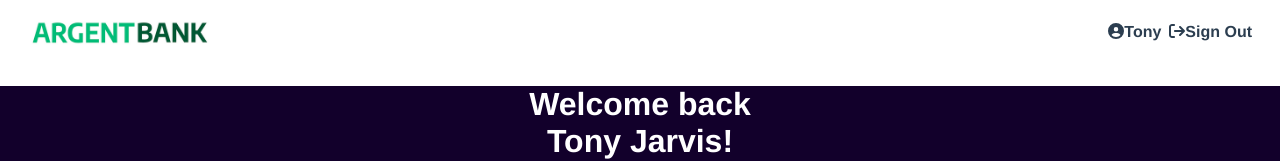
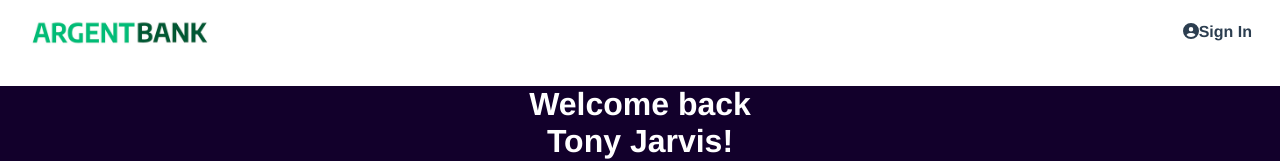
Before and after one commit to YuriZoko/ArgentBank, a React (Create React App) app: page /user in a window 1280 px wide. Shown: the top 161 px of the page. Built offline with nearby package versions, Linux system fonts and the light colour scheme.

Commit message:
header and footer all pages

```diff
--- a/src/pages/Login/index.js
+++ b/src/pages/Login/index.js
@@ -2,27 +2,13 @@ import React from 'react';
 import '../../css/main.css';
 import { FontAwesomeIcon } from '@fortawesome/react-fontawesome';
 import { faUserCircle } from '@fortawesome/free-solid-svg-icons';
-import argentBankLogo from '../../img/argentBankLogo.png';
+import Header from '../../components/header';
+import Footer from '../../components/footer';
 
 const Login = () => {
   return (
     <div>
-      <nav className="main-nav">
-        <a className="main-nav-logo" href="/">
-          <img
-            className="main-nav-logo-image"
-            src={argentBankLogo}
-            alt="Argent Bank Logo"
-          />
-          <h1 className="sr-only">Argent Bank</h1>
-        </a>
-        <div>
-          <a className="main-nav-item" href="/sign-in">
-            <FontAwesomeIcon icon={faUserCircle} />
-            Sign In
-          </a>
-        </div>
-      </nav>
+    <Header />
       <main className="main bg-dark">
         <section className="sign-in-content">
           <FontAwesomeIcon icon={faUserCircle} className="sign-in-icon" />
@@ -44,9 +30,7 @@ const Login = () => {
           </form>
         </section>
       </main>
-      <footer className="footer">
-        <p className="footer-text">Copyright 2020 Argent Bank</p>
-      </footer>
+    <Footer />
     </div>
   );
 };
--- a/src/pages/User/index.js
+++ b/src/pages/User/index.js
@@ -1,32 +1,12 @@
 import React from 'react';
 import '../../css/main.css';
-import { FontAwesomeIcon } from '@fortawesome/react-fontawesome';
-import { faUserCircle, faSignOut } from '@fortawesome/free-solid-svg-icons';
-import argentBankLogo from '../../img/argentBankLogo.png';
+import Header from '../../components/header';
+import Footer from '../../components/footer';
 
 const User = () => {
   return (
     <div>
-      <nav className="main-nav">
-        <a className="main-nav-logo" href="/">
-          <img
-            className="main-nav-logo-image"
-            src={argentBankLogo}
-            alt="Argent Bank Logo"
-          />
-          <h1 className="sr-only">Argent Bank</h1>
-        </a>
-        <div>
-          <a className="main-nav-item" href="/user">
-            <FontAwesomeIcon icon={faUserCircle} />
-            Tony
-          </a>
-          <a className="main-nav-item" href="/">
-            <FontAwesomeIcon icon={faSignOut} />
-            Sign Out
-          </a>
-        </div>
-      </nav>
+    <Header />
       <main className="main bg-dark">
         <div className="header">
           <h1>Welcome back<br />Tony Jarvis!</h1>
@@ -49,9 +29,7 @@ const User = () => {
           description="Current Balance"
         />
       </main>
-      <footer className="footer">
-        <p className="footer-text">Copyright 2020 Argent Bank</p>
-      </footer>
+    <Footer />
     </div>
   );
 };
```
